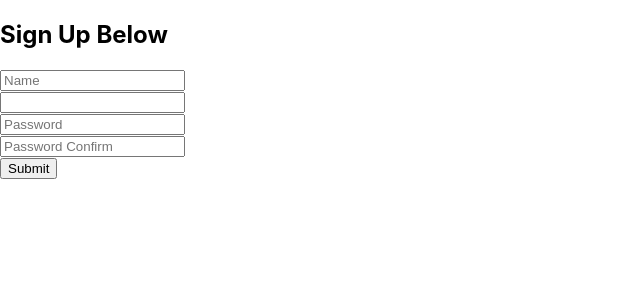
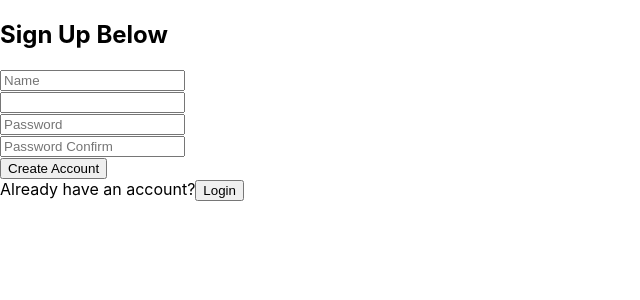
Before and after one commit to kenyounot/maintenance-tracker, a React (Create React App) app in the folder client/: page /signup in a window 1280 px wide. Shown: the top 300 px of the page, without its empty margins (0-640 px from the left). Built offline with nearby package versions, Linux system fonts and the light colour scheme.

Commit message:
Create buttons in both the Login and Signup form components to redirect to either the Login or Signup page

```diff
--- a/client/src/components/LoginForm.js
+++ b/client/src/components/LoginForm.js
@@ -21,8 +21,10 @@ const LoginForm = props => {
 					value={props.userInfo.password}
 				/>
 				<br />
-				<input type='submit' value='Submit' />
+				<input type='submit' value='Login' />
 			</form>
+			Don't have an account?
+			<button onClick={props.handleCreateClick}>Create Account</button>
 		</div>
 	);
 };
--- a/client/src/components/SignUpForm.js
+++ b/client/src/components/SignUpForm.js
@@ -37,8 +37,10 @@ const SignUpForm = props => {
 					value={props.userInfo.password_confirmation}
 				/>
 				<br />
-				<button type='submit'>Submit</button>
+				<input type='submit' value='Create Account' />
 			</form>
+			Already have an account?
+			<button onClick={props.handleLoginClick}>Login</button>
 		</div>
 	);
 };
--- a/client/src/containers/Login.js
+++ b/client/src/containers/Login.js
@@ -30,6 +30,10 @@ export class Login extends Component {
 		});
 	};
 
+	handleCreateClick = () => {
+		this.props.history.push('/signup');
+	};
+
 	componentDidMount = () => {
 		if (localStorage.getItem('token')) {
 			this.props.history.push('/home');
@@ -40,6 +44,7 @@ export class Login extends Component {
 		return (
 			<div>
 				<LoginForm
+					handleCreateClick={this.handleCreateClick}
 					handleOnChange={this.handleOnChange}
 					handleOnSubmit={this.handleOnSubmit}
 					userInfo={this.state}
--- a/client/src/containers/SignUp.js
+++ b/client/src/containers/SignUp.js
@@ -33,10 +33,21 @@ export class SignUp extends Component {
 		});
 	};
 
+	handleLoginClick = () => {
+		this.props.history.push('/login');
+	};
+
+	componentDidMount = () => {
+		if (localStorage.getItem('token')) {
+			this.props.history.push('/home');
+		}
+	};
+
 	render() {
 		return (
 			<div>
 				<SignUpForm
+					handleLoginClick={this.handleLoginClick}
 					handleOnSubmit={this.handleOnSubmit}
 					handleOnChange={this.handleOnChange}
 					userInfo={this.state}
```
